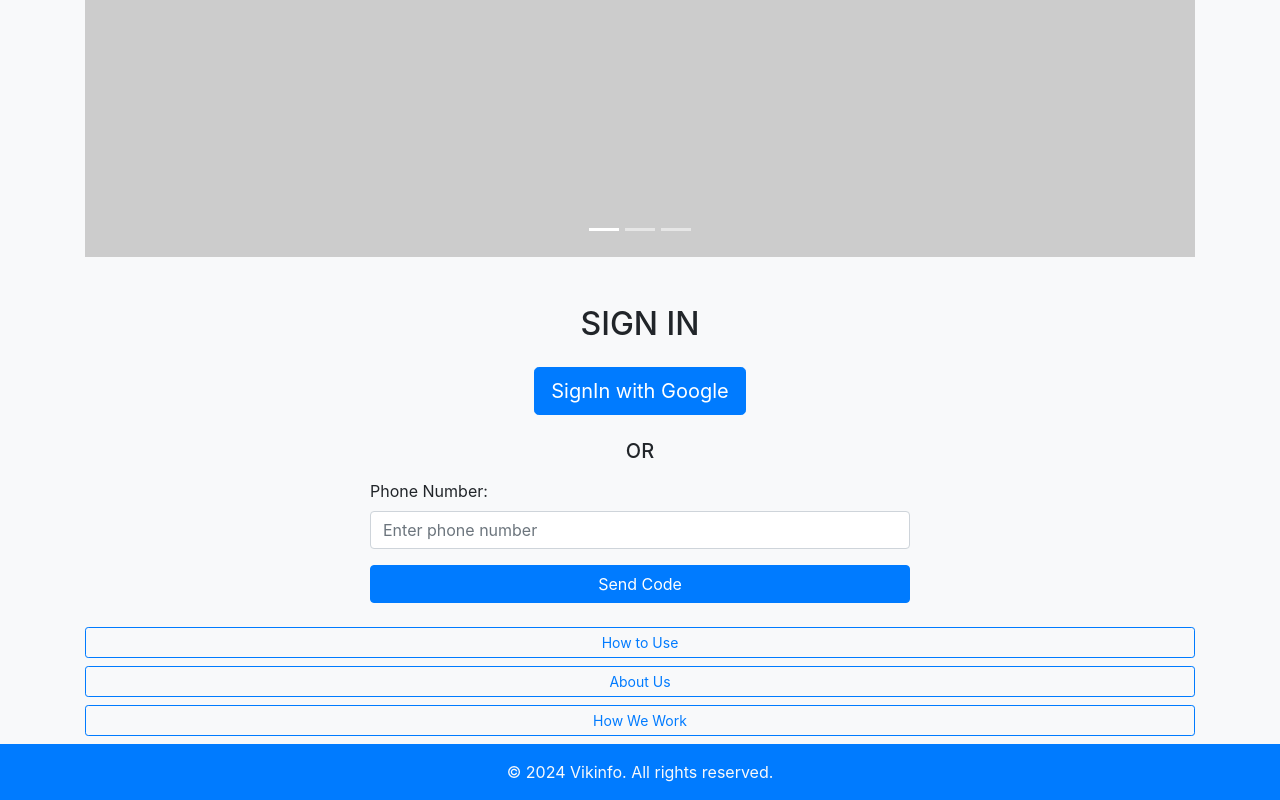
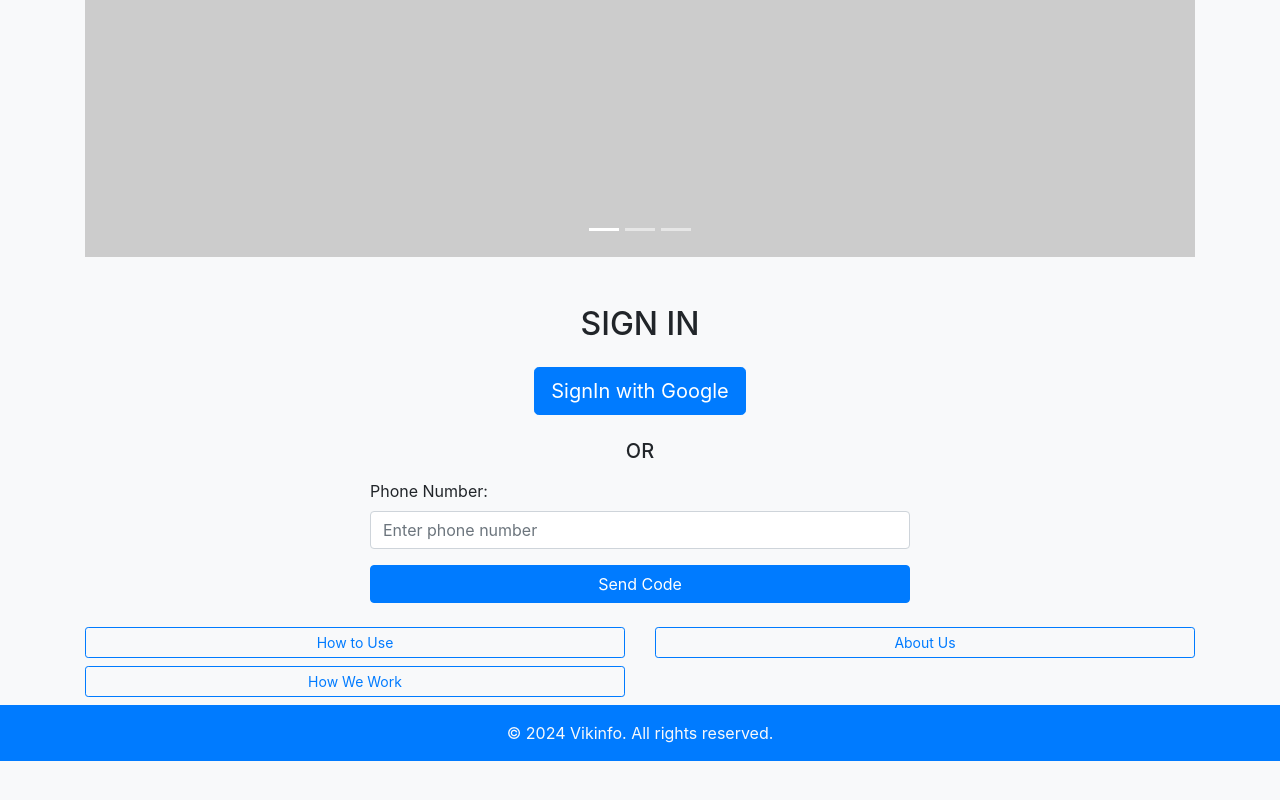
Before and after one commit to jackvika/vikinfo, a plain HTML site: page index.html in a window 1280 px wide. Shown: the part 755-1555 px from the top of the page. After the commit the page ends 1516 px from the top, so only its background shows below. Drawn offline with nearby package versions, Linux system fonts and the light colour scheme; placeholder pictures from the web are drawn by us.

Commit message:
index.html

```diff
--- a/index.html
+++ b/index.html
@@ -114,17 +114,18 @@
 
 <div class="container mt-3">
     <div class="row">
-        <div class="col-md-12 text-center">
+        <div class="col-md-6 text-center">
             <button class="btn btn-outline-primary btn-sm mb-2" onclick="location.href='#'" style="width: 100%;">How to Use</button>
         </div>
-        <div class="col-md-12 text-center">
+        <div class="col-md-6 text-center">
             <button class="btn btn-outline-primary btn-sm mb-2" onclick="location.href='#'" style="width: 100%;">About Us</button>
         </div>
-        <div class="col-md-12 text-center">
+        <div class="col-md-6 text-center">
             <button class="btn btn-outline-primary btn-sm mb-2" onclick="location.href='#'" style="width: 100%;">How We Work</button>
         </div>
     </div>
 </div>
+
 
 
 
```
